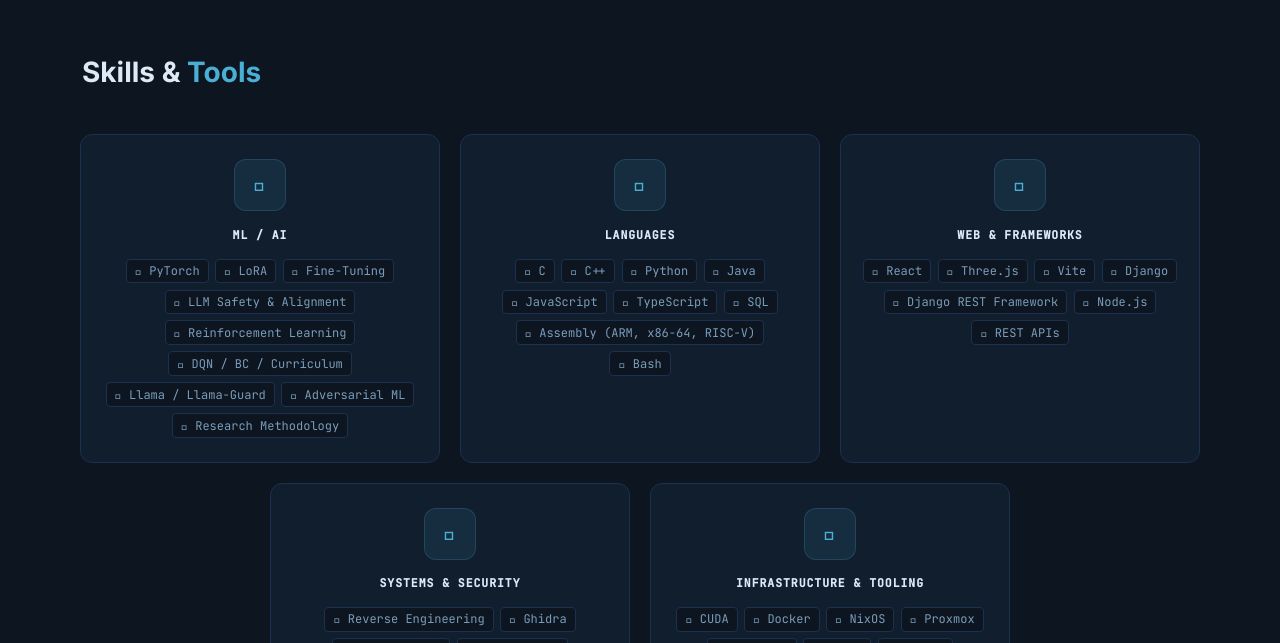
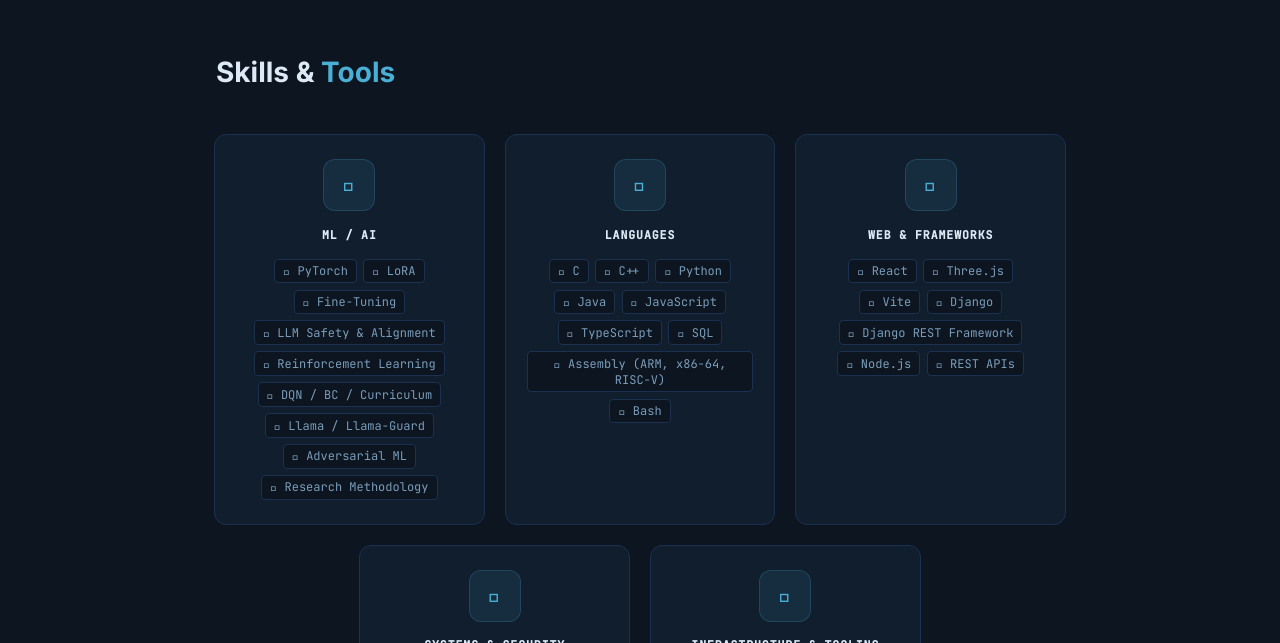
Before and after one commit to jmtorr3/jmtorr3.github.io, a React (Vite) app: page / in a window 1280 px wide. Shown: the part 6457-7100 px from the top of the page. Built offline with nearby package versions, Linux system fonts and the light colour scheme; no server answers; a web font is replaced by a local one.

Commit message:
fixed skills

```diff
--- a/src/components/Skills.css
+++ b/src/components/Skills.css
@@ -1,7 +1,5 @@
 #skills {
-  width: min(1120px, calc(100vw - 3rem));
-  margin-left: 50%;
-  transform: translateX(-50%);
+  width: 100%;
 }
 
 .skills-grid {
@@ -139,10 +137,6 @@
 }
 
 @media (max-width: 640px) {
-  #skills {
-    width: min(100%, calc(100vw - 2rem));
-  }
-
   .skills-grid {
     grid-template-columns: 1fr;
   }
```
Also changed, not shown: 1 other file (tests, documents, lock files or other folders).
